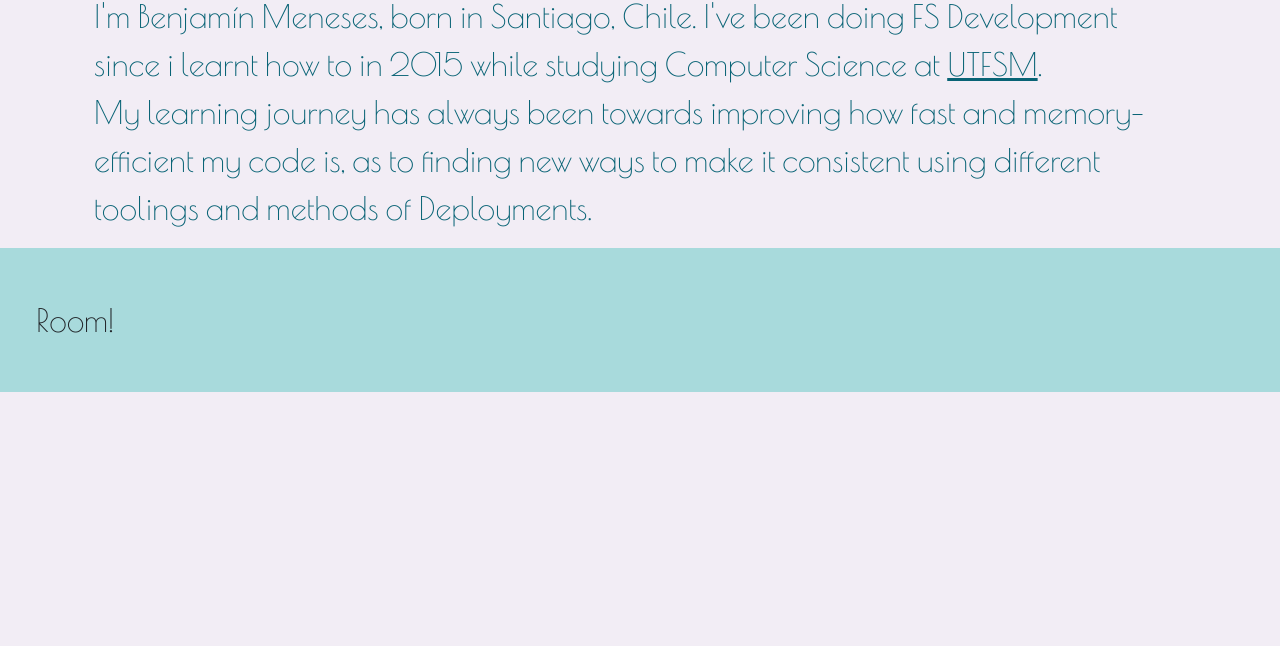
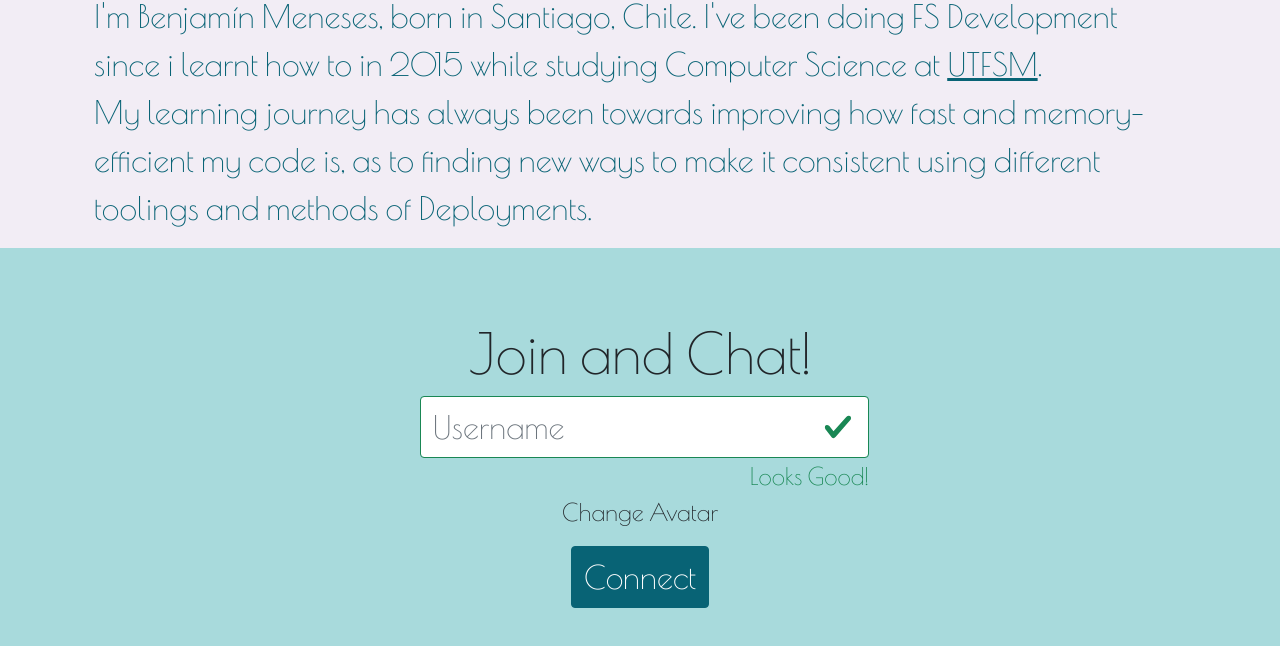
Before and after one commit to Japsz/portafolio, a Gatsby site in the folder front/: page / in a window 1280 px wide. Shown: the part 718-1364 px from the top of the page. Before the commit the page ends 1110 px from the top, so only its background shows below. Built offline with nearby package versions, Linux system fonts and the light colour scheme; Gatsby itself is replaced by a stand-in of ours.

Commit message:
logged in connection

```diff
--- a/front/src/components/Chat/index.js
+++ b/front/src/components/Chat/index.js
@@ -6,7 +6,7 @@ const Chat = () => {
     const [credential, setCredentials] = useState(() => { return getUser()})
     return (
         <div className="container p-5">
-            {isLoggedIn() ? <ChatJoin credential={credential} setCredentials={setCredentials}/> : <ChatRoom/>}
+            {!isLoggedIn() ? <ChatJoin credential={credential} setCredentials={setCredentials}/> : <ChatRoom/>}
         </div>
     );
 };
```
